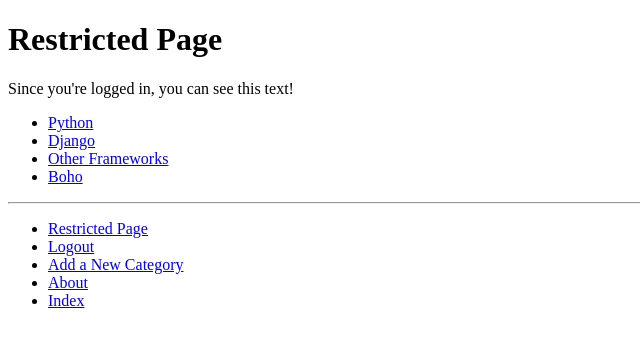
After one commit to Tobilau04/tango_with_django_project, a Django app: page /rango/restricted/ in a window 1280 px wide. The commit adds this page. Shown: the top 347 px of the page, without its empty margins (0-640 px from the left). Run offline with Django 3.2, Linux system fonts and the light colour scheme; a user stored in the database is signed in; data comes from the database, SQL or seed files in the repository; both versions use the stored data as it was after the commit.

Commit message:
chapter9_completed

```diff
--- a/rango/urls.py
+++ b/rango/urls.py
@@ -11,4 +11,6 @@ urlpatterns = [
     path('category/<slug:category_name_slug>/add_page/', views.add_page, name='add_page'),
     path('register/', views.register, name='register'),
     path('login/', views.user_login, name='login'),
+    path('restricted/', views.restricted, name='restricted'),
+    path('logout/', views.user_logout, name='logout'),
 ]
--- a/rango/views.py
+++ b/rango/views.py
@@ -7,7 +7,8 @@ from django.shortcuts import redirect
 from rango.forms import PageForm
 from django.urls import reverse
 from rango.forms import UserForm, UserProfileForm
-from django.contrib.auth import authenticate, login
+from django.contrib.auth import authenticate, login, logout
+from django.contrib.auth.decorators import login_required
 
 
 def index(request):
@@ -39,6 +40,7 @@ def show_category(request, category_name_slug):
     return render(request, 'rango/category.html', context=context_dict)
 
 
+@login_required
 def add_category(request):
     form = CategoryForm()
 
@@ -53,6 +55,7 @@ def add_category(request):
     return render(request, 'rango/add_category.html', {'form': form})
 
 
+@login_required
 def add_page(request, category_name_slug):
     try:
         category = Category.objects.get(slug=category_name_slug)
@@ -128,3 +131,14 @@ def user_login(request):
             return HttpResponse("Invalid login details supplied.")
     else:
         return render(request, 'rango/login.html')
+
+
+@login_required
+def restricted(request):
+    return render(request, 'rango/restricted.html')
+
+
+@login_required
+def user_logout(request):
+    logout(request)
+    return redirect(reverse('rango:index'))
--- a/tango_with_django_project/settings.py
+++ b/tango_with_django_project/settings.py
@@ -130,4 +130,8 @@ STATICFILES_DIRS = [STATIC_DIR, ]
 # Default primary key field type
 # https://docs.djangoproject.com/en/3.2/ref/settings/#default-auto-field
 
+# login url
+LOGIN_URL = 'rango:login'
+
+
 DEFAULT_AUTO_FIELD = 'django.db.models.BigAutoField'
--- a/templates/rango/base.html
+++ b/templates/rango/base.html
@@ -24,11 +24,16 @@
         <hr />
         <div>
             <ul>
+                {% if user.is_authenticated %}
+                <li><a href="{% url 'rango:restricted' %}">Restricted Page</a></li>
+                <li><a href="{% url 'rango:logout' %}">Logout</a></li>
                 <li><a href="{% url 'rango:add_category' %}">Add a New Category</a></li>
+                {% else %}
+                <li><a href="{% url 'rango:register' %}">Sign Up</a></li>
+                <li><a href="{% url 'rango:login' %}">Login</a></li>
+                {% endif %}
                 <li><a href="{% url 'rango:about' %}">About</a></li>
                 <li><a href="{% url 'rango:index' %}">Index</a></li>
-                <li><a href="{% url 'rango:register' %}">Sign Up</a></li>
-                <li><a href="{% url 'rango:login' %}">Login</a></li>
             </ul>
         </div>
     </body>
--- a/templates/rango/category.html
+++ b/templates/rango/category.html
@@ -21,7 +21,9 @@
         {% else %}
             <strong>No pages currently in category.</strong>
         {%  endif %}
-        <a href="{% url 'rango:add_page' category.slug %}">Add Page</a> <br />
+        {% if user.is_authenticated %}
+            <a href="{% url 'rango:add_page' category.slug %}">Add Page</a> <br />
+        {% endif %}
     {% else %}
         The specified category does not exist.
     {% endif %}
--- /dev/null
+++ b/templates/rango/restricted.html
@@ -0,0 +1,11 @@
+{% extends 'rango/base.html' %}
+{% load static %}
+
+{% block title_block %}
+    Restricted Page
+{% endblock %}
+
+{% block body_block %}
+    <h1>Restricted Page</h1>
+    Since you're logged in, you can see this text!
+{% endblock %}
```
Also changed, not shown: db.sqlite3.
